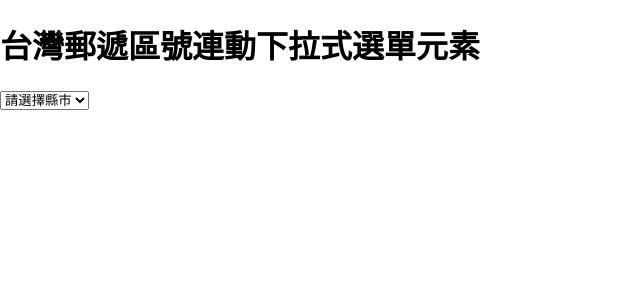
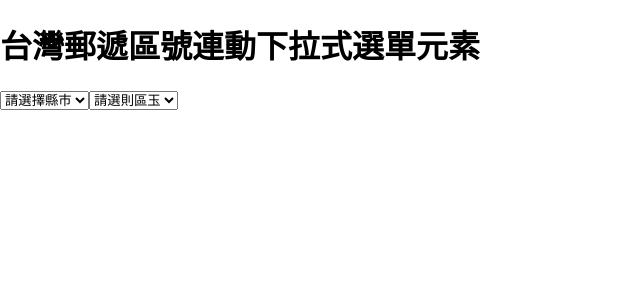
Before and after one commit to esw4soft/react_practice2, a React (Create React App) app: page / in a window 1280 px wide. Shown: the top 300 px of the page, without its empty margins (0-640 px from the left). Built offline with nearby package versions, Linux system fonts and the light colour scheme.

Commit message:
下拉選單郵遞區號資料連動 完成

```diff
--- a/src/components/ZipCode.js
+++ b/src/components/ZipCode.js
@@ -8,6 +8,7 @@ function ZipCode() {
 
   //   記錄資料陣列的索引職
   const [country, setCountry] = useState(-1)
+  const [township, setTownship] = useState(-1)
 
   return (
     <>
@@ -17,15 +18,40 @@ function ZipCode() {
         onChange={(event) => {
           // 設定要轉換為數字
           setCountry(+event.target.value)
+          setTownship(-1)
         }}
       >
         {/* 預設值為-1 */}
         <option value={-1}>請選擇縣市</option>
         {/* 從countries 提取縣市資料 索引值當作option的值 */}
+        {/* key值是react要做最佳化用的 */}
         {countries.map((v, i) => (
-          <option value={i}>{v}</option>
+          <option value={i} key={i}>
+            {v}
+          </option>
         ))}
       </select>
+      <select
+        value={township}
+        onChange={(event) => {
+          setTownship(+event.target.value)
+        }}
+      >
+        <option value={-1}>請選則區玉</option>
+        {/* 從township提取區域資料 索引值當作option的值 */}
+        {/* 要檢查country會有-1的情況country大於-1才要執行 */}
+        {country > -1 &&
+          townships[country].map((v, i) => (
+            <option value={i} key={i}>
+              {v}
+            </option>
+          ))}
+      </select>
+      <span>
+        {/* 當縣市（country）和區域（township）同時有>-1的值時 才顯示postcode */}
+        {/* 條件 ＆＆ 求值呈現 相當於 if(條件)求值呈現 的簡寫法 只有react JSX 中才可以用 */}
+        {country > -1 && township > -1 && postcodes[country][township]}
+      </span>
     </>
   )
 }
```
Also changed, not shown: 1 other file (tests, documents, lock files or other folders).
